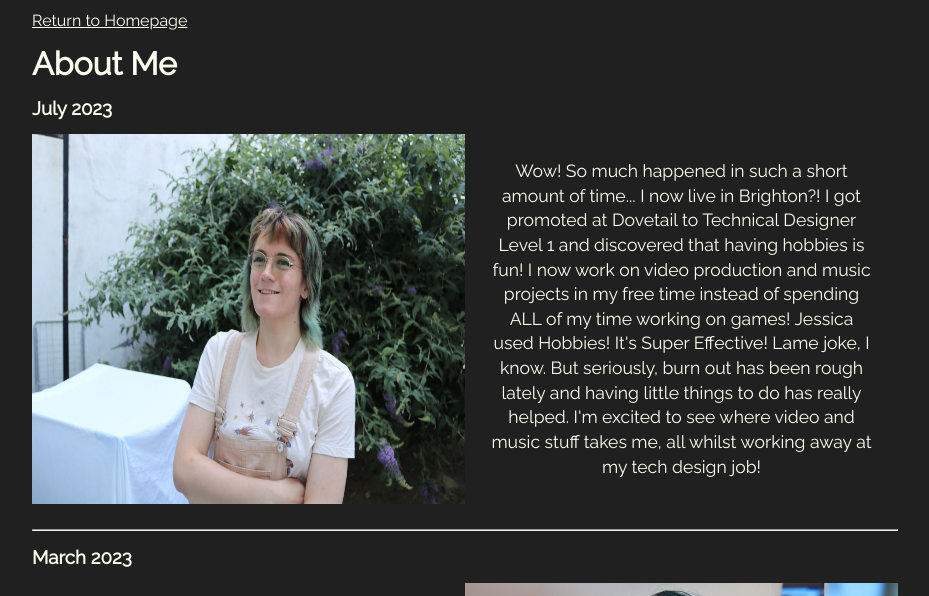
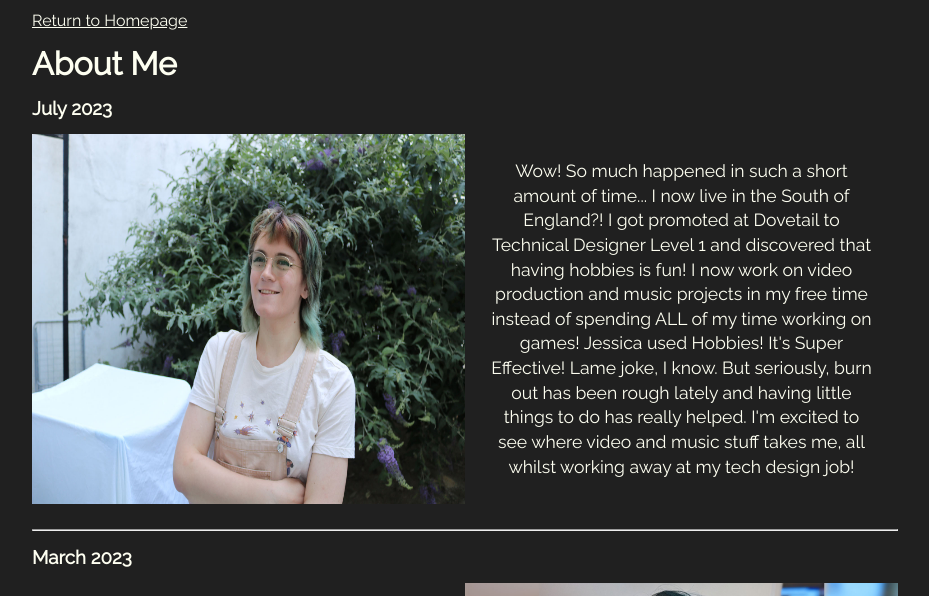
Before and after one commit to witchica/witchica.github.io, a Jekyll site: the page built from about.md, in a window 1280 px wide and 900 px high, cut to the strip 304-900 px from the top of the window. Shown: the whole strip, without its empty margins (175-1104 px from the left). Built offline with Jekyll 4.4.1, drawn with Linux system fonts in a browser that asks for light colours; some web fonts are replaced.

Commit message:
no personal info lol

```diff
--- a/about.md
+++ b/about.md
@@ -68,7 +68,7 @@ sections: [
     {
         "image": "/assets/about/17.jpg",
         "header": "July 2023",
-        "text": "Wow! So much happened in such a short amount of time... I now live in Brighton?! I got promoted at Dovetail to Technical Designer Level 1 and discovered that having hobbies is fun! I now work on video production and music projects in my free time instead of spending ALL of my time working on games! Jessica used Hobbies! It's Super Effective! Lame joke, I know. But seriously, burn out has been rough lately and having little things to do has really helped. I'm excited to see where video and music stuff takes me, all whilst working away at my tech design job!"
+        "text": "Wow! So much happened in such a short amount of time... I now live in the South of England?! I got promoted at Dovetail to Technical Designer Level 1 and discovered that having hobbies is fun! I now work on video production and music projects in my free time instead of spending ALL of my time working on games! Jessica used Hobbies! It's Super Effective! Lame joke, I know. But seriously, burn out has been rough lately and having little things to do has really helped. I'm excited to see where video and music stuff takes me, all whilst working away at my tech design job!"
     }
 ]
 ---
```
Also changed, not shown: index.md (+1 -1 lines).
